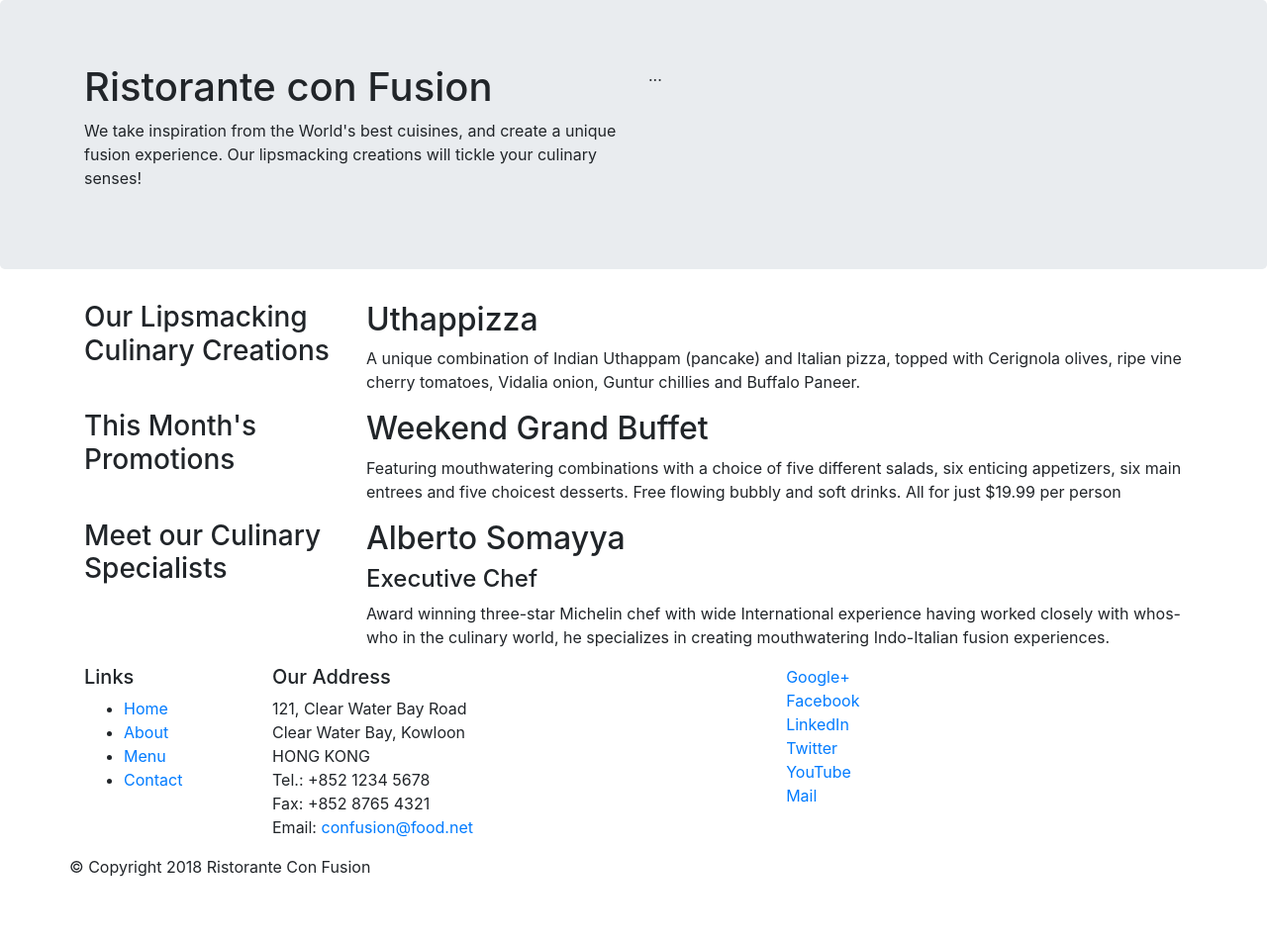
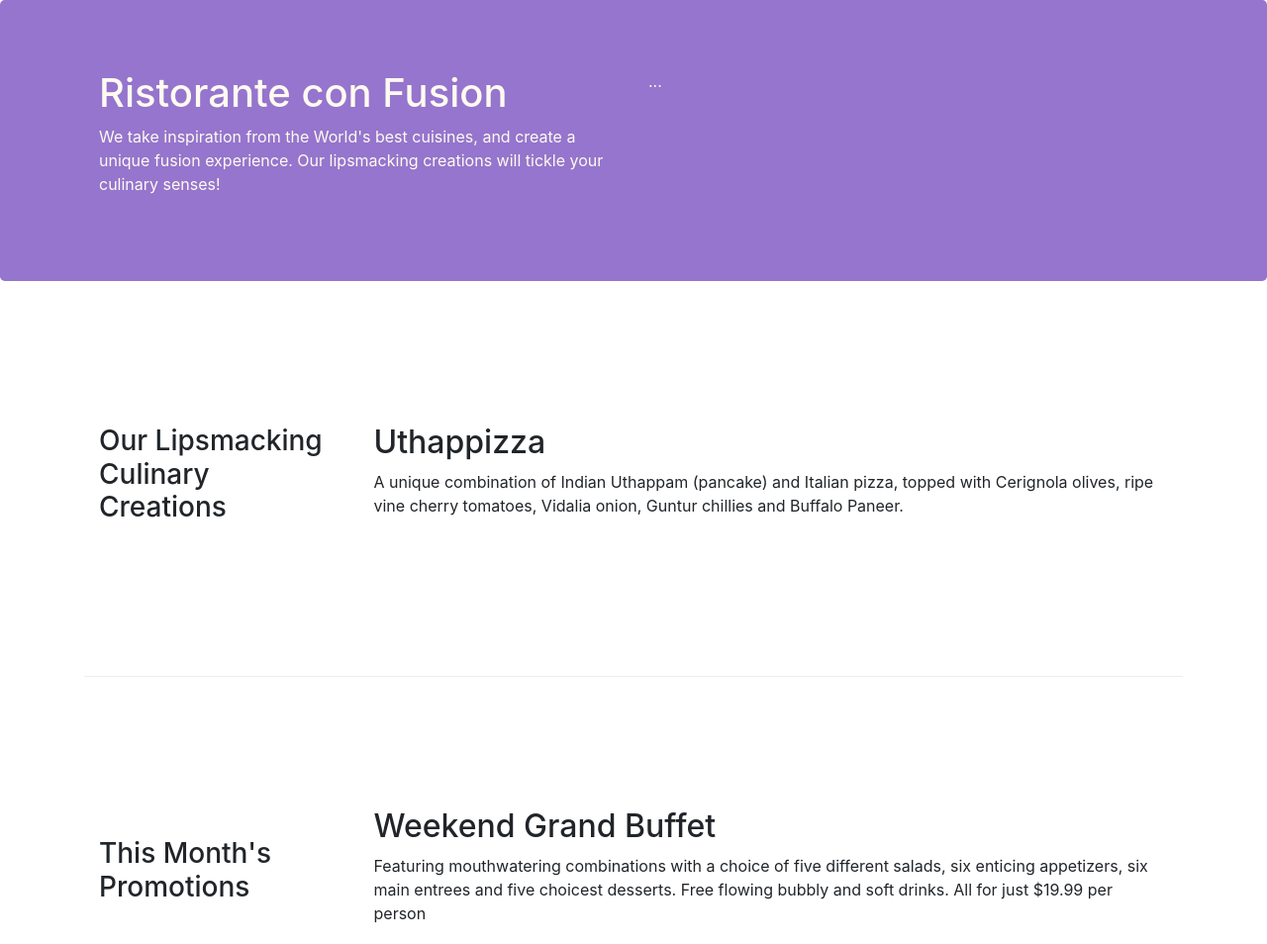
Before and after one commit to cuvaalex/LearnBootstrap, a website: page index.html in a window 1280 px wide. Shown: the top 954 px of the page at 99% size. Before the commit the page ends 904 px from the top, so only its background shows below. Drawn offline with nearby package versions, Linux system fonts and the light colour scheme.

Commit message:
Bootstrap Grid Part 2

```diff
--- /dev/null
+++ b/css/styles.css
@@ -0,0 +1,30 @@
+.row-header{
+    margin:0 auto;
+    padding:0;
+}
+
+.row-content {
+    margin:0 auto;
+    padding: 50px 0 50px 0;
+    border-bottom: 1px ridge;
+    min-height:400px;
+}
+
+.footer{
+    background-color: #D1C4E9;
+    margin:0 auto;
+    padding: 20px 0 20px 0;
+}
+
+.jumbotron {
+    padding:70px 30px 70px 30px;
+    margin:0 auto;
+    background: #9575CD ;
+    color:floralwhite;
+}
+
+address{
+    font-size:80%;
+    margin:0;
+    color:#0f0f0f;
+}
--- a/index.html
+++ b/index.html
@@ -10,13 +10,14 @@
 
     <!-- Bootstrap CSS -->
     <link rel="stylesheet" href="node_modules/bootstrap/dist/css/bootstrap.min.css">
+    <link rel="stylesheet" href="css/styles.css">
 </head>
 
 <body>
 
     <header class="jumbotron">
         <div class="container">
-            <div class="row">
+            <div class="row row-header">
                 <div class="col-12 col-sm-6">
                     <h1>Ristorante con Fusion</h1>
                     <p>We take inspiration from the World's best cuisines, and create a unique fusion experience. Our lipsmacking creations will tickle your culinary senses!</p>
@@ -27,7 +28,7 @@
     </header>
 
     <div class="container">
-        <div class="row">
+        <div class="row row-content align-items-center">
             <div class="col-12 col-sm-4 col-md-3">
                 <h3>Our Lipsmacking Culinary Creations</h3>
             </div>
@@ -38,7 +39,7 @@
         </div>
 
 
-        <div class="row">
+        <div class="row row-content align-items-center">
             <div class="col-12 col-sm-4 col-md-3">
                 <h3>This Month's Promotions</h3>
             </div>
@@ -48,7 +49,7 @@
             </div>
         </div>
 
-        <div class="row">
+        <div class="row row-content align-items-center">
             <div class="col-12 col-sm-4 col-md-3">
                 <h3>Meet our Culinary Specialists</h3>
             </div>
@@ -62,7 +63,7 @@
 
     <footer>
         <div class="container">
-            <div class="row">
+            <div class="footer">
                 <div class="col-4 col-sm-2">
                     <h5>Links</h5>
                     <ul>
@@ -83,19 +84,19 @@
 		              Email: <a href="mailto:confusion@food.net">confusion@food.net</a>
 		           </address>
                 </div>
-                <div class="col-12 col-sm-4">
-                    <div class="col-4 offset-1 col-sm-2">
-                        <a href="http://google.com/+">Google+</a>
-                        <a href="http://www.facebook.com/profile.php?id=">Facebook</a>
-                        <a href="http://www.linkedin.com/in/">LinkedIn</a>
-                        <a href="http://twitter.com/">Twitter</a>
-                        <a href="http://youtube.com/">YouTube</a>
-                        <a href="mailto:">Mail</a>
+                <div class="col-12 col-sm-4 align-self-center">
+                    <div class="text-center">
+                        <a class="list-unstyled" href="http://google.com/+">Google+</a>
+                        <a class="list-unstyled" href="http://www.facebook.com/profile.php?id=">Facebook</a>
+                        <a class="list-unstyled" href="http://www.linkedin.com/in/">LinkedIn</a>
+                        <a class="list-unstyled" href="http://twitter.com/">Twitter</a>
+                        <a class="list-unstyled" href="http://youtube.com/">YouTube</a>
+                        <a class="list-unstyled" href="mailto:">Mail</a>
                     </div>
                 </div>
            </div>
-           <div class="row">
-                <div>
+           <div class="row justify-content-center">
+                <div class="col-auto">
                     <p>© Copyright 2018 Ristorante Con Fusion</p>
                 </div>
            </div>
```
